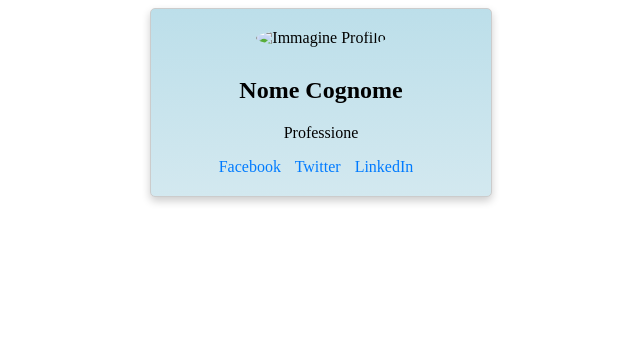
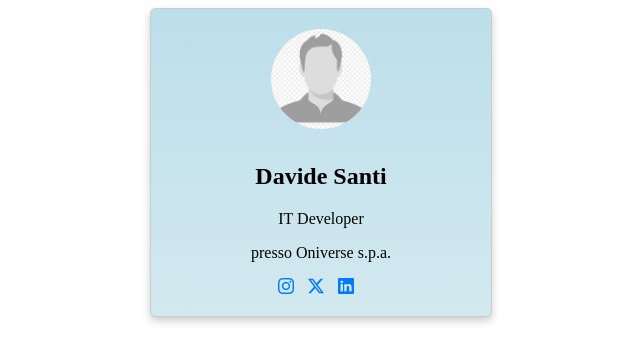
Before and after one commit to dvdsnt/dvdsnt.github.io, a plain HTML site: page index.html in a window 1280 px wide. Shown: the whole page, without its empty margins (319-959 px from the left). Drawn offline with nearby package versions, Linux system fonts and the light colour scheme.

Commit message:
Add files via upload

```diff
--- a/index.html
+++ b/index.html
@@ -1,20 +1,28 @@
 <!DOCTYPE html>
-<html lang="en">
+<html lang="it">
 <head>
     <meta charset="UTF-8">
     <meta name="viewport" content="width=device-width, initial-scale=1.0">
     <title>Biglietto da Visita</title>
     <link rel="stylesheet" href="style.css">
+    <link rel="stylesheet" href="https://cdn.jsdelivr.net/npm/bootstrap-icons@1.11.3/font/bootstrap-icons.min.css">
 </head>
 <body>
     <div class="card">
-        <img src="link_all_immagine_profilo.jpg" alt="Immagine Profilo" class="profile-image">
-        <h2>Nome Cognome</h2>
-        <p>Professione</p>
+        <img src="profileIcon.png" alt="Immagine Profilo" class="profile-image">
+        <h2>Davide Santi</h2>
+        <p>IT Developer</p>
+        <p>presso Oniverse s.p.a.</p>
         <div class="social-links">
-            <a href="https://www.facebook.com/tuoprofilo">Facebook</a>
-            <a href="https://www.twitter.com/tuoprofilo">Twitter</a>
-            <a href="https://www.linkedin.com/in/tuoprofilo">LinkedIn</a>
+            <a href="https://www.instagram.com/davidesanti_?igsh==MTdhcmY3Zmd&bW5ibA==">
+                <i class="bi bi-instagram"></i>
+            </a>
+            <a href="https://www.twitter.com/tuoprofilo">
+                <i class="bi bi-twitter-x"></i>
+            </a>
+            <a href="https://www.linkedin.com/in/tuoprofilo">
+                <i class="bi bi-linkedin"></i>
+            </a>
         </div>
     </div>
 </body>
--- a/style.css
+++ b/style.css
@@ -45,3 +45,7 @@
 .social-icons a:hover {
     color: #007bff;
 }
+
+.p{
+    color:rgba(173, 216, 230, 0.5);
+}
```
